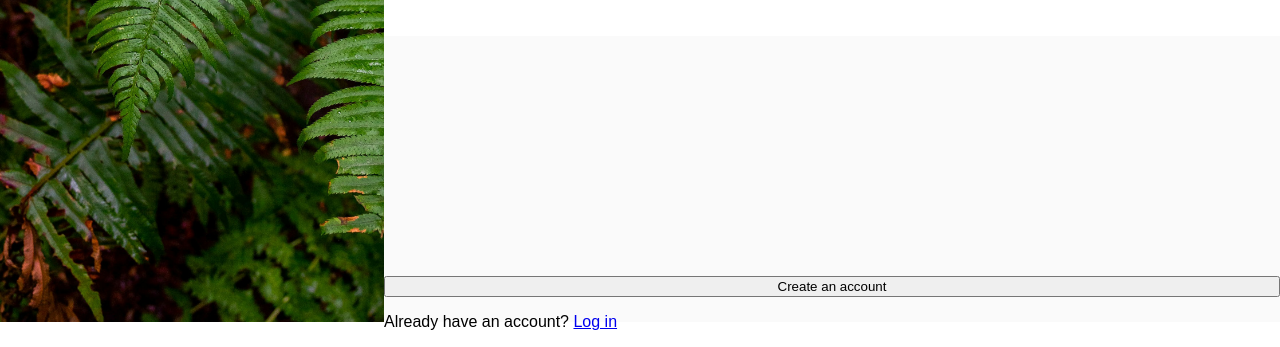
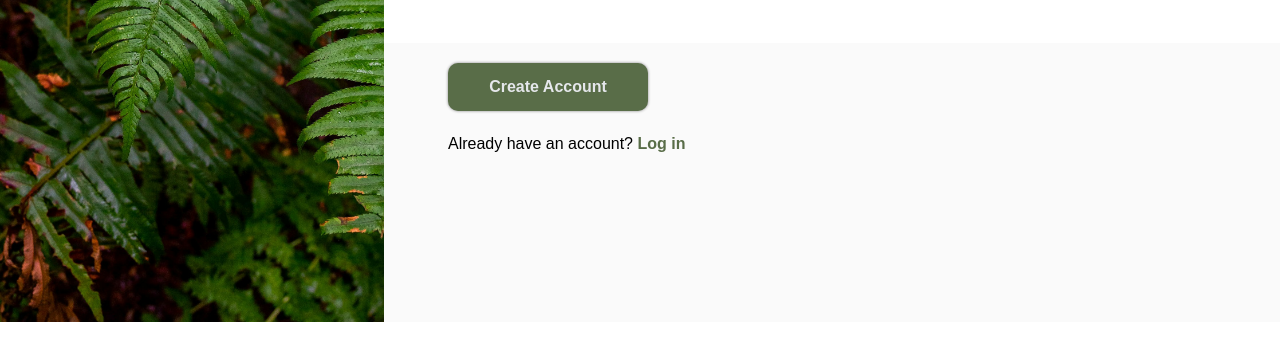
Before and after one commit to al3ss4ndrolb/sign-up-form, a plain HTML site: page index.html in a window 1280 px wide. Shown: the part 478-825 px from the top of the page. After the commit the page ends 801 px from the top, so only its background shows below. Drawn offline with Linux system fonts and the light colour scheme.

Commit message:
feat: draft js script and finish button styling

```diff
--- a/index.html
+++ b/index.html
@@ -52,7 +52,7 @@
                 <div class="form-divs">
                   <label for="password">Password</label>
                   <input type="password" id="password" required />
-                  <p id="error">Passwords do not match!</p>
+                  <p id="error"></p>
                 </div>
               </form>
             </div>
@@ -75,9 +75,12 @@
           </div>
         </div>
         <section class="third-section">
-          <div class="button-and-text"></div>
-          <button type="submit" class="submit-button">Create an account</button>
-          <p>Already have an account? <a href="/">Log in</a></p>
+          <div class="button-and-text">
+            <button type="submit" class="submit-button">Create Account</button>
+            <p>
+              Already have an account? <a href="/" id="login-link">Log in</a>
+            </p>
+          </div>
         </section>
       </div>
     </div>
--- a/main.js
+++ b/main.js
@@ -4,14 +4,10 @@ document.addEventListener("DOMContentLoaded", function () {
     const confirmedPassword = document.querySelector("#confirm-password").value;
 
     const error = document.querySelector("#error");
-    if (password === confirmedPassword) {
-      return true;
+    if (password !== confirmedPassword) {
+      error.innerHTML = "Passwords do not match!";
     } else {
-      return false;
+      error.innerHTML = "";
     }
   };
 });
-
-document.addEventListener("DOMContentLoaded", () => {
-  console.log("Hey I wrote this too!");
-});
--- a/style.css
+++ b/style.css
@@ -138,6 +138,7 @@ input:focus {
 .third-section {
   display: flex;
   flex-direction: column;
+  height: auto;
 }
 
 .button-and-text {
@@ -145,7 +146,24 @@ input:focus {
   flex-direction: column;
   justify-content: flex-start;
   align-items: flex-start;
+  padding: 20px 4rem;
 }
 
 .submit-button {
+  width: 200px;
+  background-color: #596d48;
+  color: #e5e7eb;
+  font-weight: 600;
+  font-size: 16px;
+  padding: 15px 25px;
+  border-radius: 10px;
+  margin-bottom: 8px;
+  box-shadow: 0 0 3px grey;
+  border: none;
 }
+
+#login-link {
+  text-decoration: none;
+  font-weight: 700;
+  color: #596d48;
+}
```
